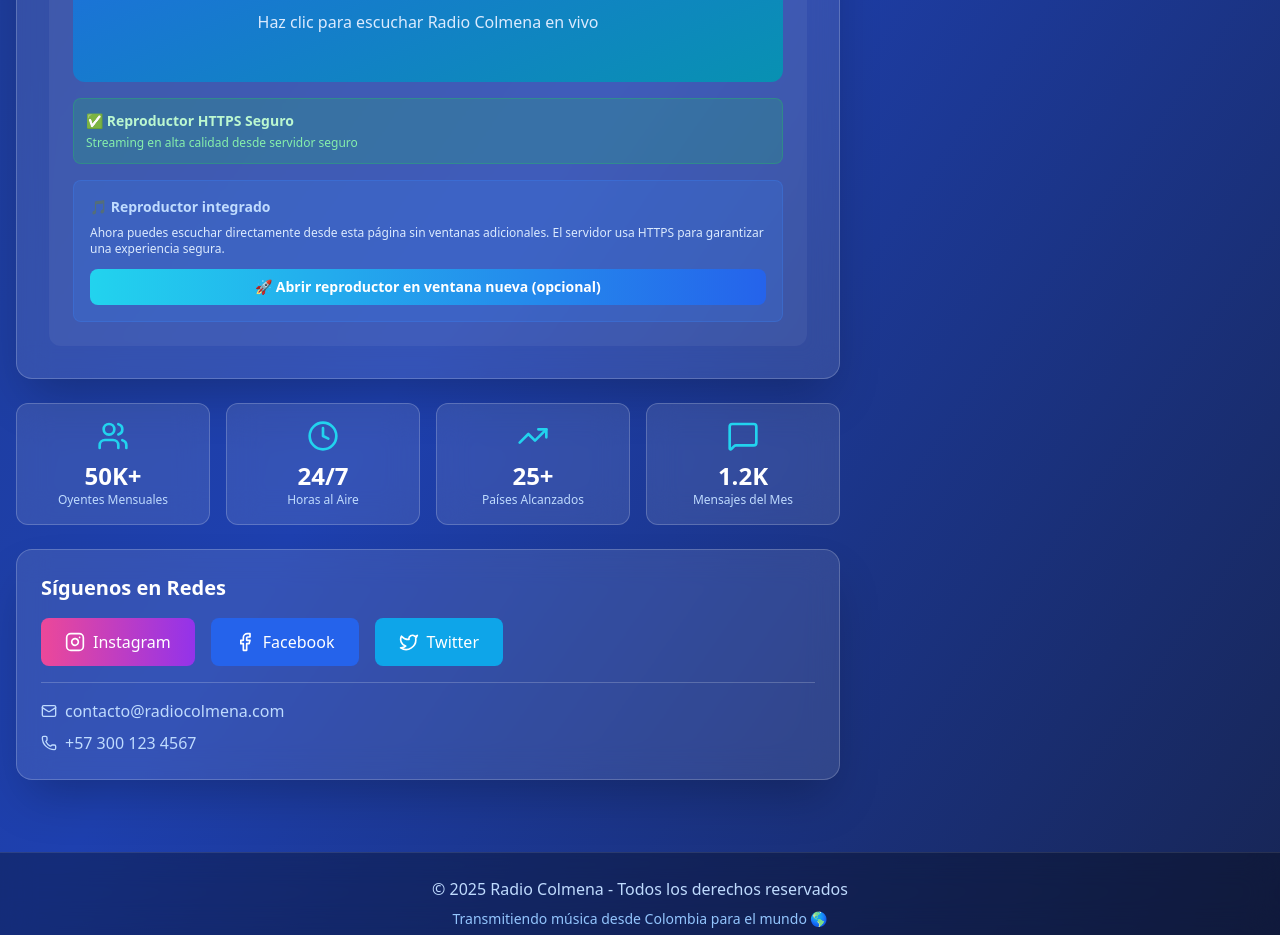
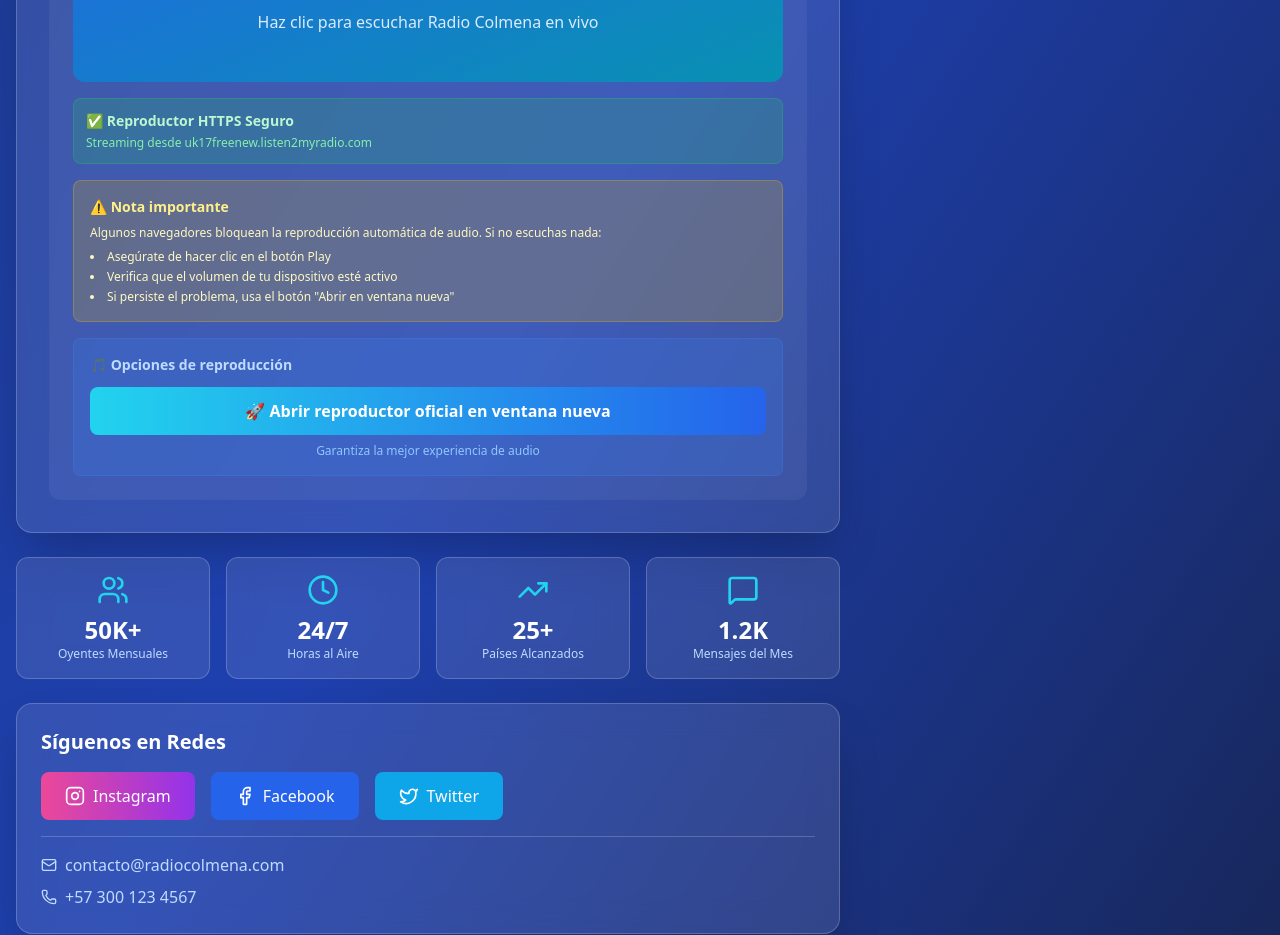
Before and after one commit to andrezoficial/radio-colmena, a React (Create React App) app: page / in a window 1280 px wide. Shown: the part 880-1815 px from the top of the page. Built offline with nearby package versions, Linux system fonts and the light colour scheme.

Commit message:
se cambia de host

```diff
--- a/src/App.js
+++ b/src/App.js
@@ -16,8 +16,8 @@ export default function EmisionaOnline() {
   const audioRef = useRef(null);
   const playerContainerRef = useRef(null);
 
-  // URL del stream HTTPS - Compatible con sitios seguros
-  const streamUrl = 'https://radiocolmena.radiostream123.com/';
+  // URL del stream correcta extraída del código HTML
+  const streamUrl = 'https://uk17freenew.listen2myradio.com/live.mp3?typeportmount=s1_3733_stream_619888809';
   const playerPage = 'https://radiocolmena.radiostream123.com/';
 
   const programas = [
@@ -78,12 +78,20 @@ export default function EmisionaOnline() {
         audioRef.current.pause();
         setIsPlaying(false);
       } else {
-        audioRef.current.play().catch(err => {
-          console.error('Error al reproducir:', err);
-          // Si falla, abrir en ventana nueva como alternativa
-          window.open(playerPage, '_blank', 'width=800,height=600,menubar=no,toolbar=no,location=no');
-        });
-        setIsPlaying(true);
+        // Intentar reproducir con manejo de errores mejorado
+        const playPromise = audioRef.current.play();
+
+        if (playPromise !== undefined) {
+          playPromise
+            .then(() => {
+              setIsPlaying(true);
+            })
+            .catch(err => {
+              console.error('Error al reproducir:', err);
+              // Si falla la reproducción automática, abrir ventana nueva
+              alert('Por favor, permite la reproducción de audio o usa el botón de abrir en ventana nueva');
+            });
+        }
       }
     }
   };
@@ -181,7 +189,8 @@ export default function EmisionaOnline() {
                       {/* Reproductor de audio embebido */}
                       <audio
                         ref={audioRef}
-                        preload="none"
+                        preload="metadata"
+                        crossOrigin="anonymous"
                         className="hidden"
                       >
                         <source src={streamUrl} type="audio/mpeg" />
@@ -228,27 +237,41 @@ export default function EmisionaOnline() {
                           ✅ <strong>Reproductor HTTPS Seguro</strong>
                         </p>
                         <p className="text-xs text-green-300 mt-1">
-                          Streaming en alta calidad desde servidor seguro
+                          Streaming desde uk17freenew.listen2myradio.com
                         </p>
+                      </div>
+
+                      {/* Nota importante */}
+                      <div className="mt-4 p-4 bg-yellow-500/20 rounded-lg border border-yellow-500/30">
+                        <p className="text-sm text-yellow-200 font-bold mb-2">
+                          ⚠️ Nota importante
+                        </p>
+                        <p className="text-xs text-yellow-100 mb-2">
+                          Algunos navegadores bloquean la reproducción automática de audio. Si no escuchas nada:
+                        </p>
+                        <ul className="text-xs text-yellow-100 list-disc list-inside space-y-1">
+                          <li>Asegúrate de hacer clic en el botón Play</li>
+                          <li>Verifica que el volumen de tu dispositivo esté activo</li>
+                          <li>Si persiste el problema, usa el botón "Abrir en ventana nueva"</li>
+                        </ul>
                       </div>
 
                       {/* Controles adicionales */}
                       <div className="mt-4 p-4 bg-blue-500/20 rounded-lg border border-blue-500/30">
-                        <p className="text-sm text-blue-200 font-bold mb-2">
-                          🎵 Reproductor integrado
-                        </p>
-                        <p className="text-xs text-blue-100 mb-3">
-                          Ahora puedes escuchar directamente desde esta página sin ventanas adicionales.
-                          El servidor usa HTTPS para garantizar una experiencia segura.
+                        <p className="text-sm text-blue-200 font-bold mb-3">
+                          🎵 Opciones de reproducción
                         </p>
                         <a
                           href={playerPage}
                           target="_blank"
                           rel="noopener noreferrer"
-                          className="inline-block w-full bg-gradient-to-r from-cyan-400 to-blue-600 py-2 px-4 rounded-lg font-semibold text-center hover:opacity-90 transition-opacity text-sm"
+                          className="inline-block w-full bg-gradient-to-r from-cyan-400 to-blue-600 py-3 px-4 rounded-lg font-semibold text-center hover:opacity-90 transition-opacity"
                         >
-                          🚀 Abrir reproductor en ventana nueva (opcional)
+                          🚀 Abrir reproductor oficial en ventana nueva
                         </a>
+                        <p className="text-xs text-blue-300 mt-2 text-center">
+                          Garantiza la mejor experiencia de audio
+                        </p>
                       </div>
                     </div>
                   </div>
```
